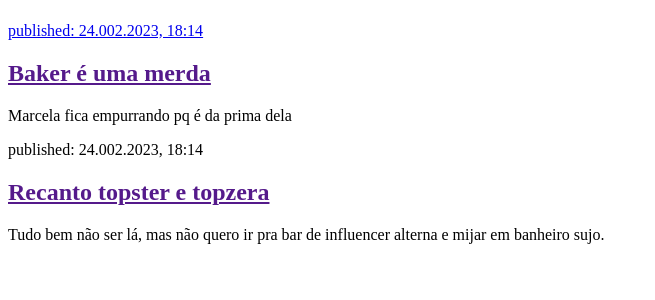
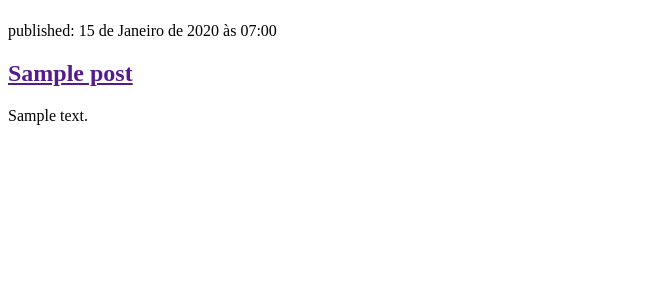
Before and after one commit to silvapst/my-first-blog, a Django app: page / in a window 1280 px wide. Shown: the part 58-358 px from the top of the page, without its empty margins (0-655 px from the left). Run offline with Django 4.2, Linux system fonts and the light colour scheme; tables that the repository leaves empty hold one stand-in row (values such as "Sample post").

Commit message:
Modified templates to display posts from database.

```diff
--- a/blog/templates/blog/post_list.html
+++ b/blog/templates/blog/post_list.html
@@ -3,21 +3,23 @@
     <head>
         <title>NÃO É ESSE</title>
     </head>
+
     <body>
+
         <header>
-            <h1><a href="/">Blog do Silvinha</h1>
+            <h1><a href="/">Blog do Silvinha</a></h1>
         </header>
 
-        <article>
-            <time>published: 24.002.2023, 18:14</time>
-            <h2><a href="">Baker é uma merda</a></h2>
-            <p>Marcela fica empurrando pq é da prima dela</p>
-        </article>
+        {% for post in posts %}
 
-        <article>
-            <time>published: 24.002.2023, 18:14</time>
-            <h2><a href="">Recanto topster e topzera</a></h2>
-            <p>Tudo bem não ser lá, mas não quero ir pra bar de influencer alterna e mijar em banheiro sujo.</p>
-        </article>
+            <article>
+                <time>published: {{post.published_date}}</time>
+                <h2><a href="">{{post.title}}</a></h2>
+                <p>{{post.text|linebreaksbr}}</p>
+            </article>
+
+        {% endfor %}
+
     </body>
+
 </html>
--- a/blog/views.py
+++ b/blog/views.py
@@ -1,6 +1,9 @@
 from django.shortcuts import render
+from django.utils import timezone
+from .models import Post
 
 # Create your views here.
 
 def post_list(request):
-    return render(request, 'blog/post_list.html', {})
+    posts = Post.objects.filter(published_date__lte=timezone.now()).order_by('published_date')
+    return render(request, 'blog/post_list.html', {'posts': posts})
```
